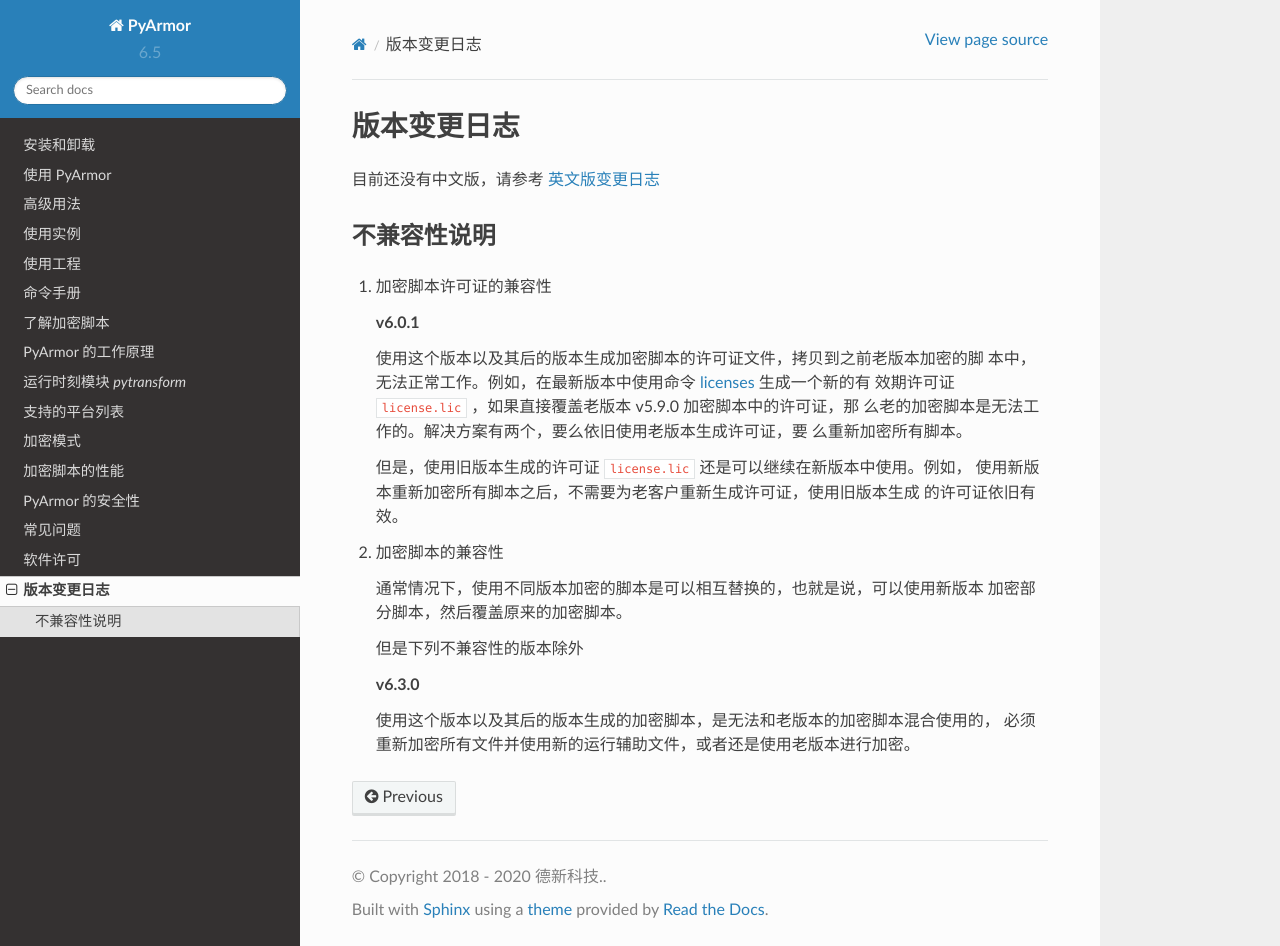
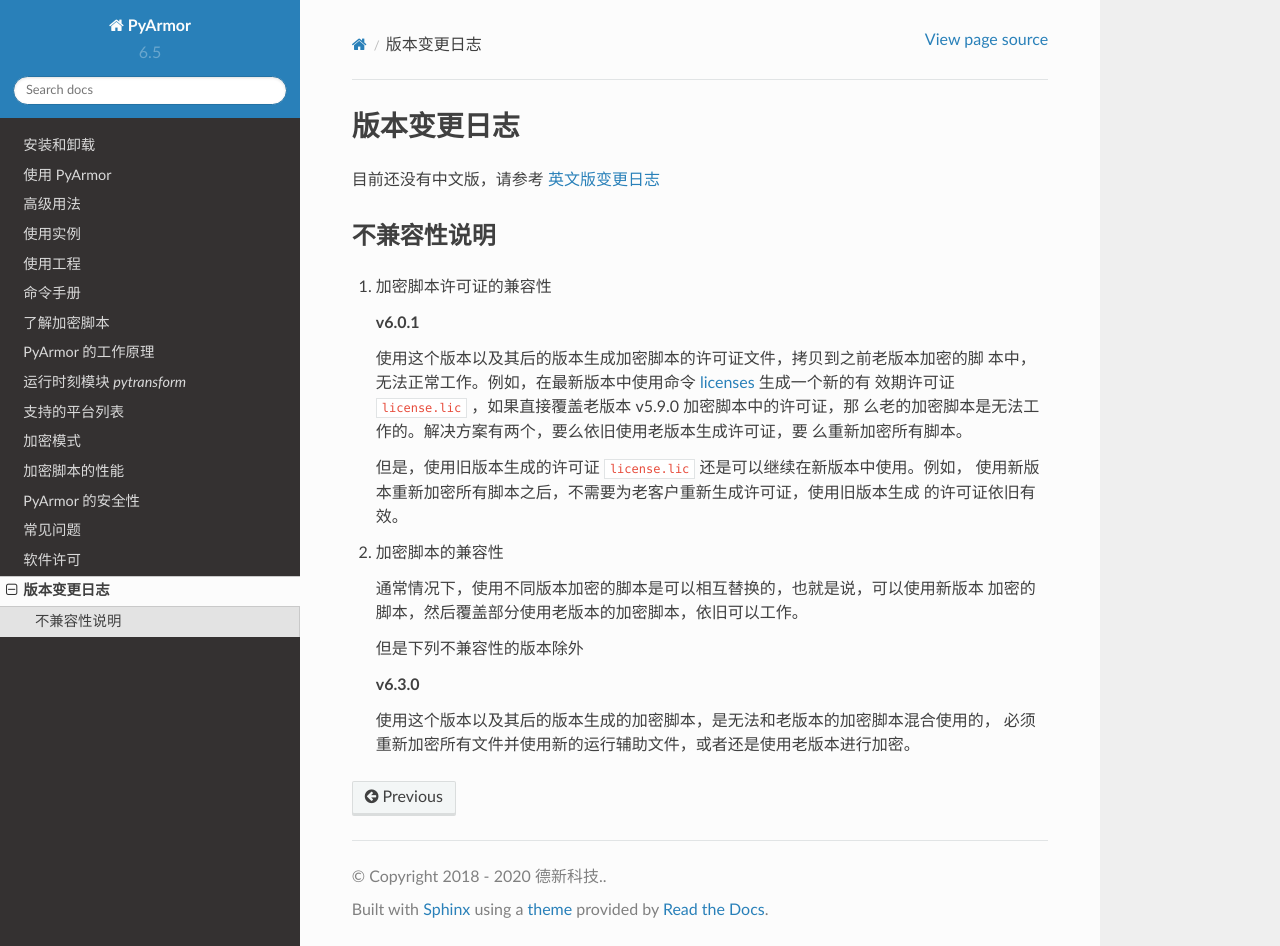
Before and after one commit to dashingsoft/pyarmor-docs-zh, a Sphinx documentation site: the page built from docs/change-logs.rst, in a window 1280 px wide and 946 px high. Built offline with Sphinx 7.4.7 and the Read the Docs theme 2.0.0, drawn with Linux system fonts in a browser that asks for light colours.

Commit message:
Refine doc

```diff
--- a/docs/change-logs.rst
+++ b/docs/change-logs.rst
@@ -23,7 +23,7 @@
 2. 加密脚本的兼容性
 
    通常情况下，使用不同版本加密的脚本是可以相互替换的，也就是说，可以使用新版本
-   加密部分脚本，然后覆盖原来的加密脚本。
+   加密的脚本，然后覆盖部分使用老版本的加密脚本，依旧可以工作。
 
    但是下列不兼容性的版本除外
 
```
